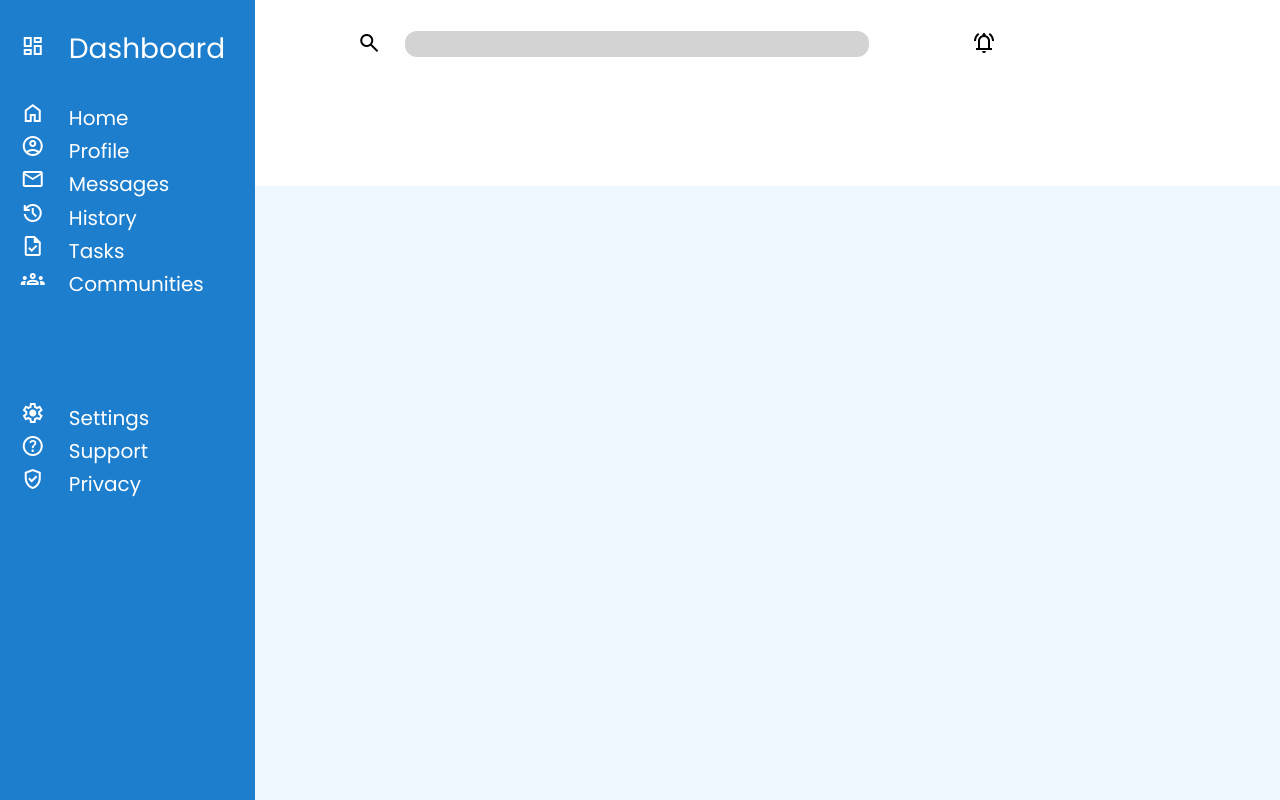
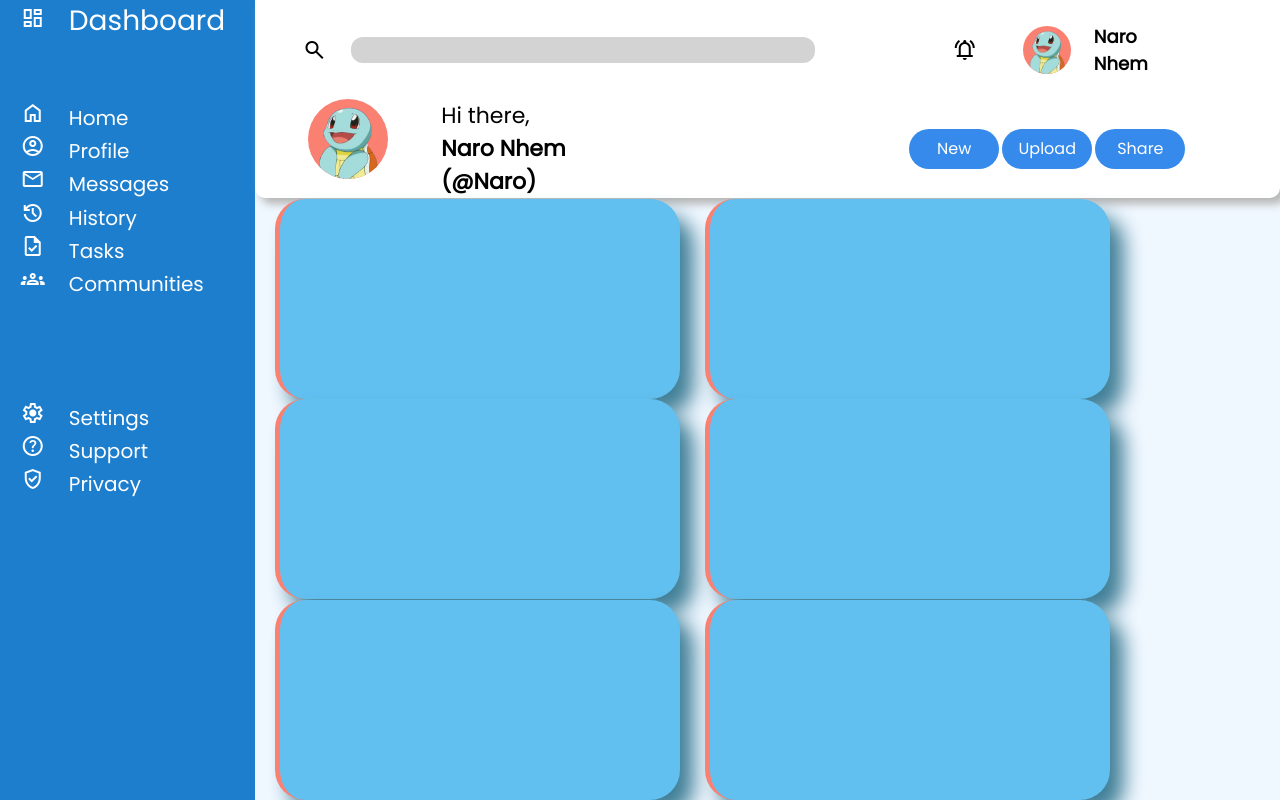
Before and after one commit to NaroNhem/Admin-Dashboard, a plain HTML site: page index.html in a window 1280 px wide. Drawn offline with nearby package versions, Linux system fonts and the light colour scheme.

Commit message:
finished header and added project grid

```diff
--- a/index.html
+++ b/index.html
@@ -47,8 +47,38 @@
         <div class="right-icons">
             <span class="material-symbols-outlined">
                 notifications_active
-                </span>
+            </span>
         </div>
+        <div class="profileRight">
+            <img src="/images/image.png" alt="profilepic" class="imgRight">
+        </div>
+        <div class="name">
+            <h1>Naro Nhem</h1>
+        </div>
+        <div class="btmpic"><img src="/images/image.png" alt="profilepic" class="imgbtm"></div>
+        <div class="greet">
+            <div class="greeting"><p>Hi there,</p>
+                <h4>Naro Nhem (@Naro)</h4>
+            </div>
+        </div>
+        <div class="bottomIcons">
+            <div class="icon">New</div>
+            <div class="icon">Upload</div>
+            <div class="icon">Share</div>
+        </div>
+    </div>
+    <div class="projects">
+        <div class="left">
+            <div class="card"></div>
+            <div class="card"></div>
+            <div class="card"></div>
+        </div>
+        <div class="right">
+            <div class="card"></div>
+            <div class="card"></div>
+            <div class="card"></div>
+        </div>
+
     </div>
 </body>
 </html>
--- a/styles.css
+++ b/styles.css
@@ -49,15 +49,20 @@ body {
     display: grid;
     grid-column: 2 / 7;
     background-color: white;
-    grid-template-columns: repeat(6, 1fr);
-    grid-template-rows: repeat(6, 1fr);
+    grid-template-columns: repeat(8, 1fr);
+    grid-template-rows: repeat(2, 1fr);
+    border-radius: 0 0 10px 10px;
+    box-shadow: 6px 6px 8px #b5b5b5;
 }
 
 .searchbar {
     display: flex;
-    grid-column: 2/3;
-    grid-row: 2;
+    grid-column: 1/4;
+    grid-row: 1;
     min-width: 40vw;
+    justify-content: center;
+    align-items: center;
+    margin-left: 3rem;
 }
 
 #search {
@@ -70,6 +75,115 @@ body {
 }
 
 .right-icons {
-    grid-column: 4;
+    display: flex;
+    grid-column: 5;
+    grid-row: 1;
+    align-items: center;
+    justify-content: end;
+}
+
+.profileRight {
+    display: flex;
+    align-items: center;
+    grid-column: 6;
+    grid-row: 1;
+    justify-content: center ;
+}
+.name {
+    display: flex;
+    font-size: 9px;
+    grid-column: 7;
+    justify-content: start;
+    align-items: center;
+}
+.imgRight {
+    height: 3rem;
+    width: 3rem;
+    background-color: salmon;
+    border-radius: 50px;
+}
+
+.greet {
+    display: flex;
+    flex-wrap: wrap;
+    grid-column: 2/3;
     grid-row: 2;
+    justify-content: start;
+    align-items: center;
 }
+.greet, h4, p {
+    margin: 0;
+}
+
+.greet, h4 {
+    font-size: 22px;
+}
+.btmpic {
+    display: flex;
+    justify-content: center;
+    grid-column: 1;
+    grid-row: 2;
+    padding: 12px;
+    padding-top: 0;
+}
+
+.imgbtm {
+    height: 5rem;
+    width: 5rem;
+    background-color: salmon;
+    border-radius: 50px;
+
+}
+.bottomIcons{
+    grid-column: 5/8;
+    grid-row: 2;
+    display: flex;
+    justify-content: space-around;
+    align-items: center;
+}
+
+.icon {
+    display: flex;
+    justify-content: center;
+    align-items: center;
+    width: 90px;
+    height: 40px;
+    border-radius: 20px;
+    background-color: rgb(53, 138, 236);
+    color: white;
+}
+
+.projects {
+    display: grid;
+    grid-column: 2/ 5;
+    grid-row: 2/7;
+    grid-template: repeat(3, 1fr) / repeat(4, 1fr);
+    gap: 25px;
+}
+.card {
+    border-radius: 30px;
+    background: #61c0ef;
+    box-shadow:  14px 16px 20px #407f98;
+    width: 400px;
+    height: 200px;
+    border-left:5px solid salmon ;
+}
+
+.left {
+    display: flex;
+    flex-direction: column;
+    justify-content: space-evenly;
+    align-items: center;
+    grid-column: 1;
+    grid-row: 1 / 4;
+    margin-left: 20px;
+}
+
+.right {
+    display: flex;
+    flex-direction: column;
+    justify-content: space-evenly;
+    align-items: center;
+    grid-column: 2;
+    grid-row: 1 / 4;
+}
```
Also changed, not shown: images/image.png (added).
